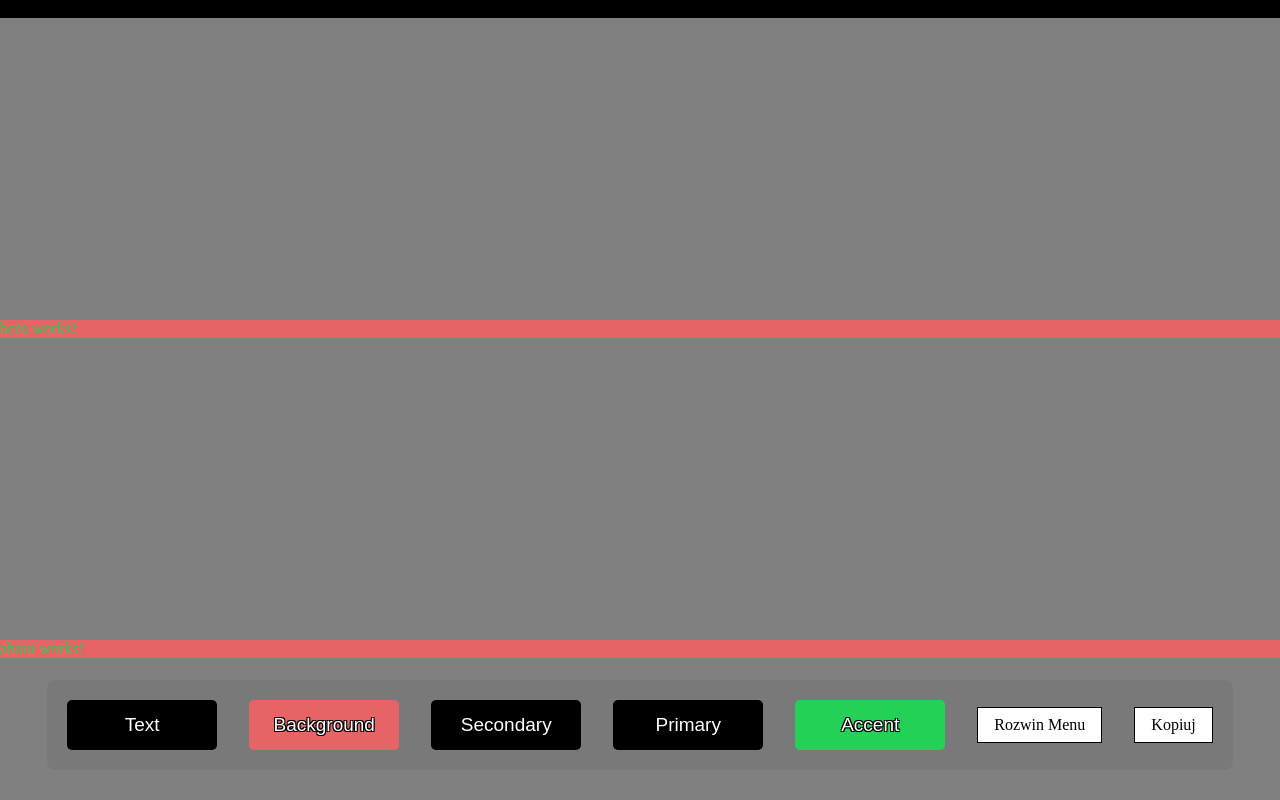
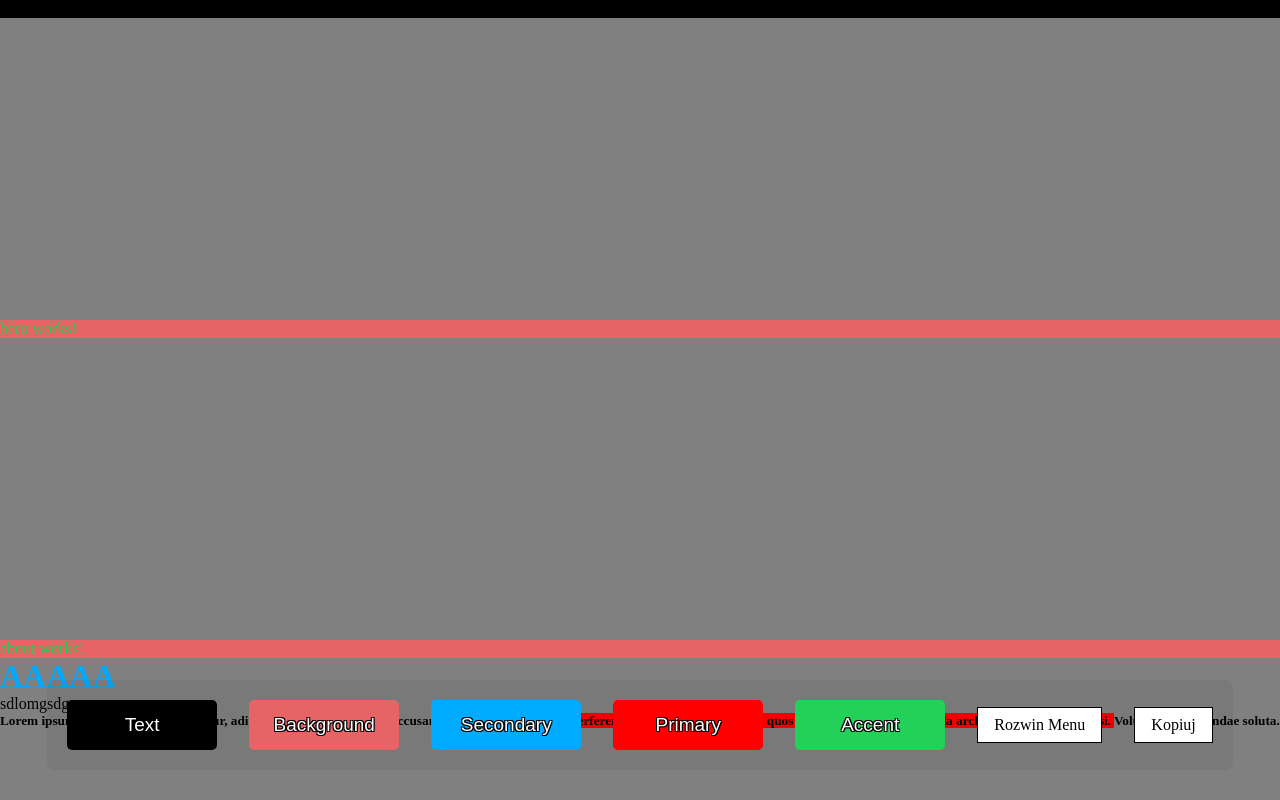
Before and after one commit to Lexsak/angular-learning, an Angular app: page / in a window 1280 px wide. Shown: the top 800 px of the page. Built offline with nearby package versions, Linux system fonts and the light colour scheme.

Commit message:
add primary and secondary to about also logic in toolbar

```diff
--- a/src/app/layouts/change-color/change-color.component.html
+++ b/src/app/layouts/change-color/change-color.component.html
@@ -16,13 +16,13 @@
       type="color"
       class="btn-color secondary-color"
       [value]="getSecondaryColor()"
-      (input)="changeAccentsColor($event)"
+      (input)="changeSecondaryColor($event)"
     />
     <input
       type="color"
       class="btn-color primary-color"
       [value]="getPrimaryColor()"
-      (input)="changeAccentsColor($event)"
+      (input)="changePrimaryColor($event)"
     />
     <input
       type="color"
--- a/src/app/layouts/change-color/change-color.component.ts
+++ b/src/app/layouts/change-color/change-color.component.ts
@@ -34,6 +34,16 @@ export class ChangeColorComponent {
   changeAccentsColor(event: any) {
     const color = event?.target?.value;
     this.colorService.setAccentColor(color);
+  }
+
+  changeSecondaryColor(event: any) {
+    const color = event?.target?.value;
+    this.colorService.setSecondColor(color);
+  }
+
+  changePrimaryColor(event: any) {
+    const color = event?.target?.value;
+    this.colorService.setPrimaryColor(color);
   }
 
   // DropDown
@@ -83,11 +93,11 @@ export class ChangeColorComponent {
   }
 
   getSecondaryColor() {
-    return this.colorService.textColor;
+    return this.colorService.secondaryColor;
   }
 
   getPrimaryColor() {
-    return this.colorService.textColor;
+    return this.colorService.primaryColor;
   }
 
   copyColor() {
--- a/src/app/pages/about/about.component.html
+++ b/src/app/pages/about/about.component.html
@@ -1 +1,16 @@
-<p [style.background-color]="getSecondColor()" [style.color]="getAccentColor()">about works!</p>
+<p [style.background-color]="getSecondColor()" [style.color]="getAccentColor()">
+  about works!
+</p>
+<div>
+  <h1 [style.color]=" getSecondaryColor()">AAAAA</h1>
+  <p>sdlomgsdgm</p>
+  <h5>
+    Lorem ipsum dolor sit amet consectetur, adipisicing elit. Autem vitae
+    accusamus mollitia eum sed ut,
+    <span [style.background-color]=" getPrimaryColor()">
+      perferendis consequatur molestias quos a ipsa unde rem assumenda
+      architecto voluptates quasi.
+    </span>
+    Voluptate, recusandae soluta.
+  </h5>
+</div>
--- a/src/app/pages/about/about.component.ts
+++ b/src/app/pages/about/about.component.ts
@@ -16,4 +16,12 @@ export class AboutComponent {
   getAccentColor() {
     return this.colorService.accentColor;
   }
+
+  getPrimaryColor() {
+    return this.colorService.primaryColor;
+  }
+
+  getSecondaryColor() {
+    return this.colorService.secondaryColor;
+  }
 }
```
